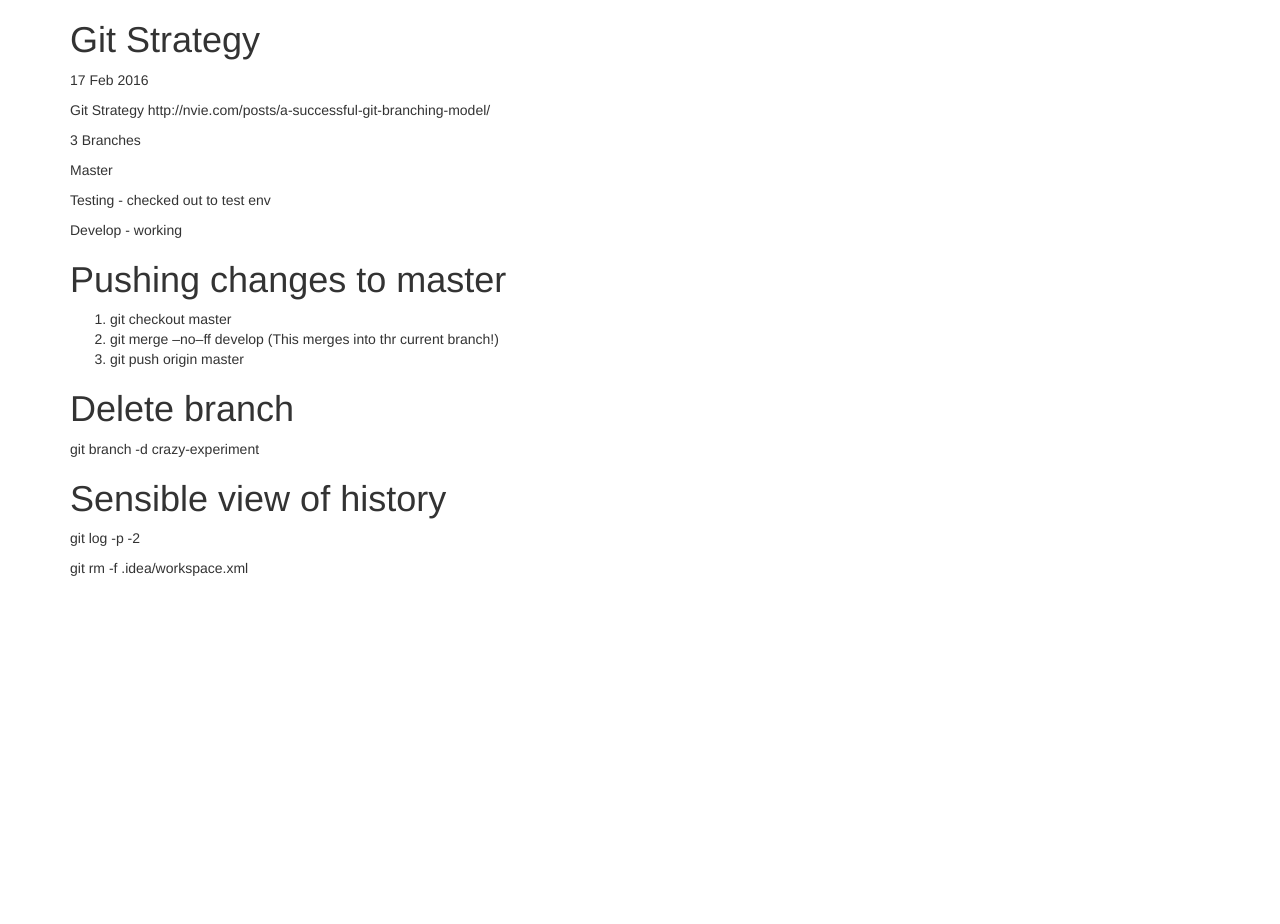
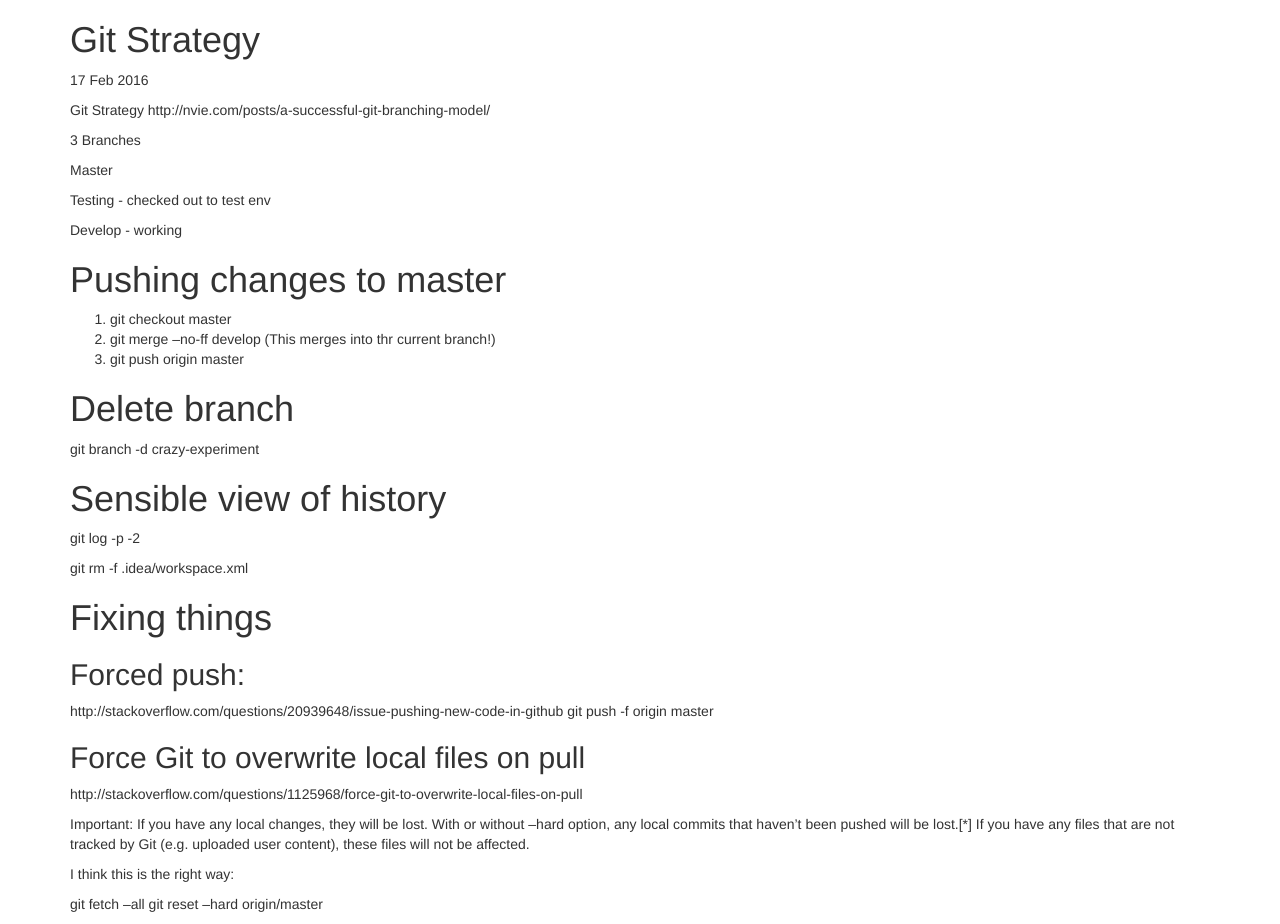
Before and after one commit to ArtisanTinkerer/ArtisanTinkerer.github.io, a Jekyll site: the page built from _posts/2016-02-17-GIT-Strategy.md, in a window 1280 px wide. Built offline with Jekyll 4.4.1, drawn with Linux system fonts in a browser that asks for light colours; before the commit the page ends 900 px from its top, so only the background shows below that.

Commit message:
Update 2016-02-17-GIT-Strategy.md

```diff
--- a/_posts/2016-02-17-GIT-Strategy.md
+++ b/_posts/2016-02-17-GIT-Strategy.md
@@ -20,7 +20,7 @@ Develop - working
 # Pushing changes to master
 
 1. git checkout master
-2. git merge --no--ff develop    (This merges into thr current branch!)
+2. git merge --no-ff develop    (This merges into thr current branch!)
 3. git push origin master
 
 # Delete branch
@@ -34,3 +34,21 @@ git log -p -2
 
 
 git rm -f .idea/workspace.xml
+
+# Fixing things
+
+## Forced push:
+http://stackoverflow.com/questions/20939648/issue-pushing-new-code-in-github
+git push -f origin master
+
+
+## Force Git to overwrite local files on pull
+http://stackoverflow.com/questions/1125968/force-git-to-overwrite-local-files-on-pull
+
+Important: If you have any local changes, they will be lost. With or without --hard option, any local commits that haven't been pushed will be lost.[*]
+If you have any files that are not tracked by Git (e.g. uploaded user content), these files will not be affected.
+
+I think this is the right way:
+
+git fetch --all
+git reset --hard origin/master
```
